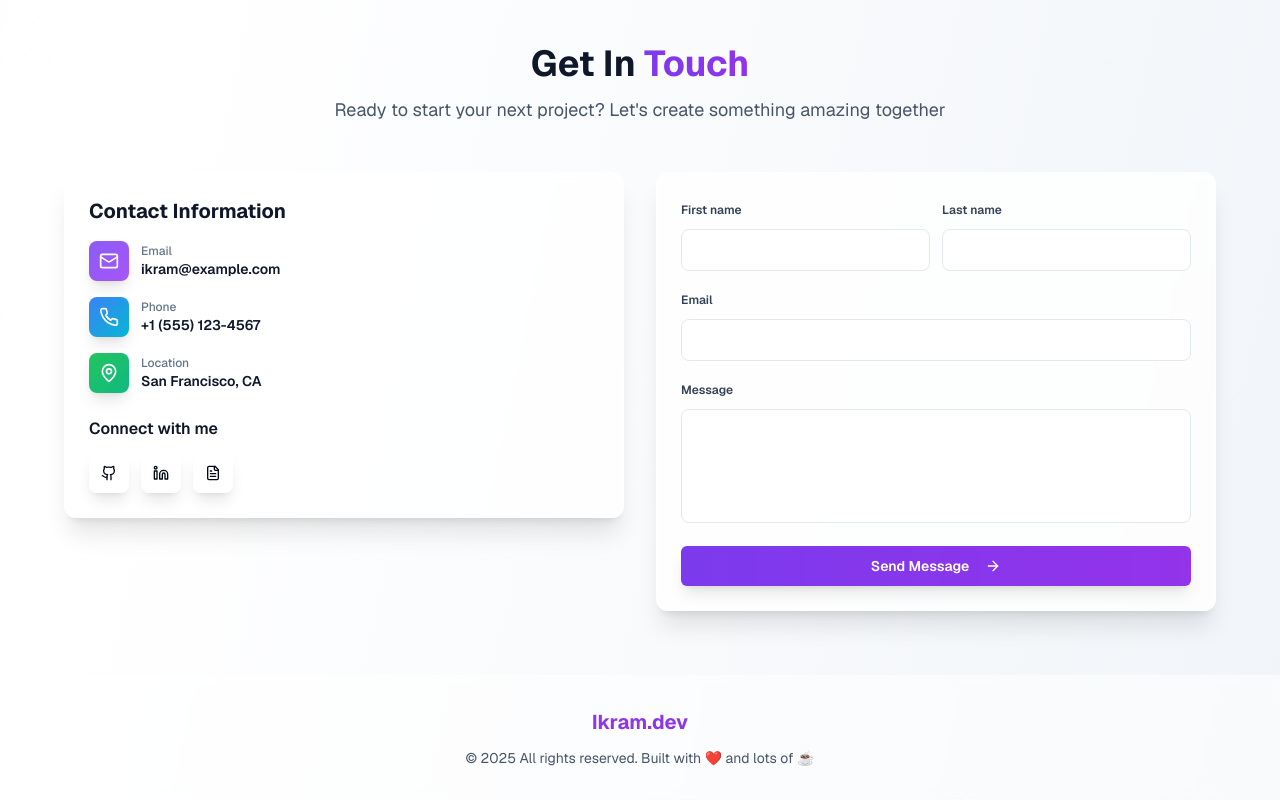
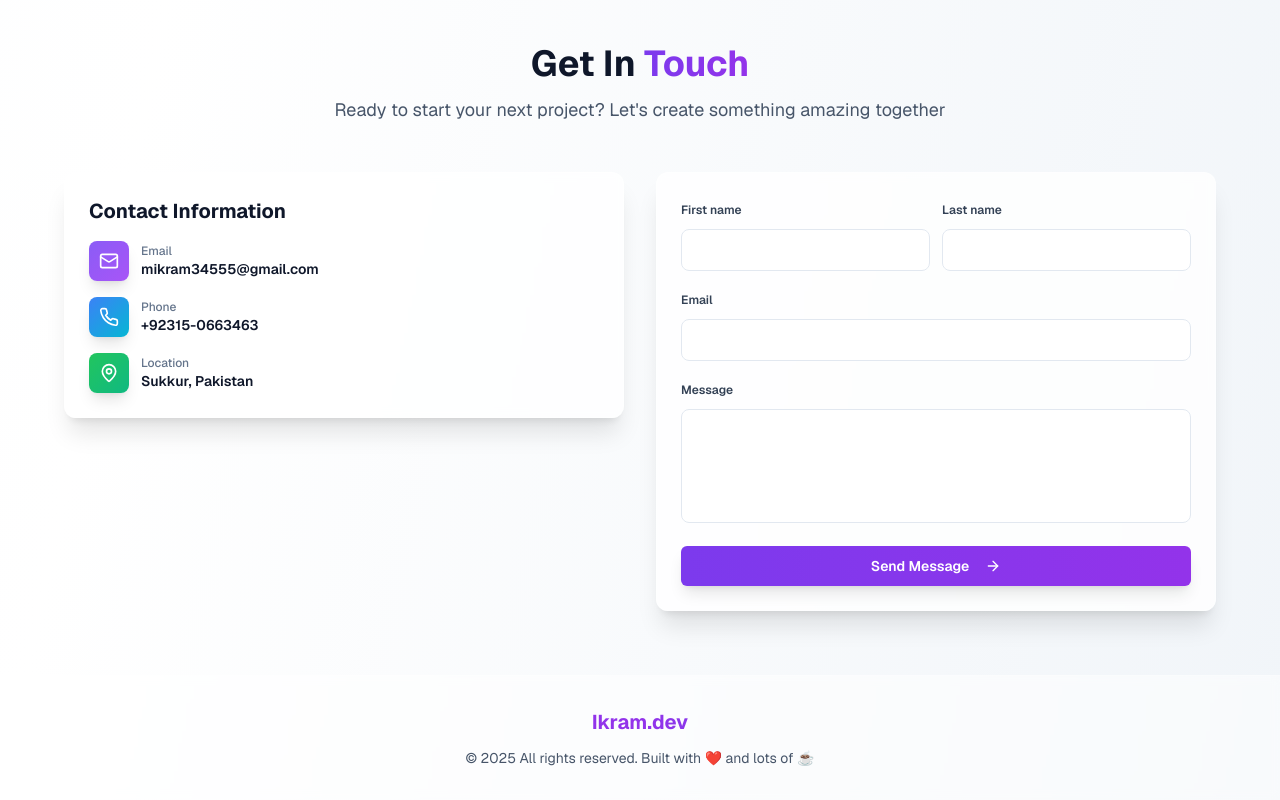
Before and after one commit to mika0663/portfolio, a Next.js app: page / in a window 1280 px wide. Shown: the part 5275-6075 px from the top of the page. Built offline with nearby package versions, Linux system fonts and the light colour scheme.

Commit message:
contact updation

```diff
--- a/app/page.tsx
+++ b/app/page.tsx
@@ -790,12 +790,12 @@ export default function Home() {
                 <h3 className="text-xl font-bold text-slate-900 dark:text-white mb-4">Contact Information</h3>
                 <div className="space-y-4">
                   {[
-                    { icon: Mail, label: "Email", value: "ikram@example.com", color: "from-violet-500 to-purple-500" },
-                    { icon: Phone, label: "Phone", value: "+1 (555) 123-4567", color: "from-blue-500 to-cyan-500" },
+                    { icon: Mail, label: "Email", value: "mikram34555@gmail.com", color: "from-violet-500 to-purple-500" },
+                    { icon: Phone, label: "Phone", value: "+92315-0663463", color: "from-blue-500 to-cyan-500" },
                     {
                       icon: MapPin,
                       label: "Location",
-                      value: "San Francisco, CA",
+                      value: "Sukkur, Pakistan",
                       color: "from-green-500 to-emerald-500",
                     },
                   ].map(({ icon: Icon, label, value, color }) => (
@@ -813,25 +813,7 @@ export default function Home() {
                   ))}
                 </div>
 
-                <div className="pt-6">
-                  <h4 className="text-base font-semibold mb-3 text-slate-900 dark:text-white">Connect with me</h4>
-                  <div className="flex space-x-3">
-                    {[
-                      { icon: Github, color: "hover:bg-slate-100 dark:hover:bg-slate-700" },
-                      { icon: Linkedin, color: "hover:bg-blue-50 dark:hover:bg-blue-950/50" },
-                      { icon: FileText, color: "hover:bg-violet-50 dark:hover:bg-violet-950/50" },
-                    ].map(({ icon: Icon, color }, index) => (
-                      <Button
-                        key={index}
-                        variant="ghost"
-                        size="icon"
-                        className={`w-10 h-10 rounded-lg bg-white/50 dark:bg-slate-700/50 backdrop-blur-sm border border-white/20 dark:border-slate-600/50 ${color} transition-all duration-300 hover:scale-110 shadow-lg`}
-                      >
-                        <Icon className="w-4 h-4" />
-                      </Button>
-                    ))}
-                  </div>
-                </div>
+
               </div>
             </div>
 
```
